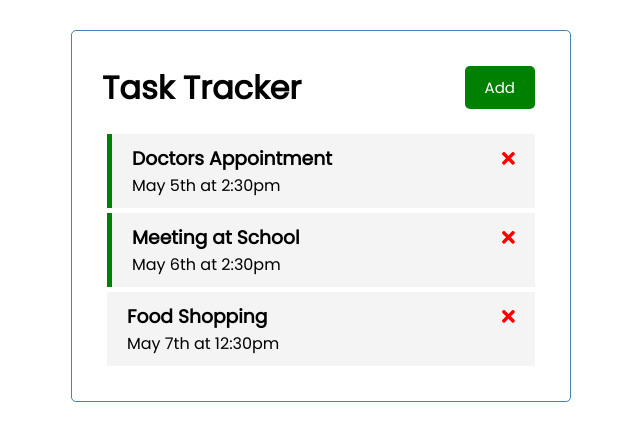
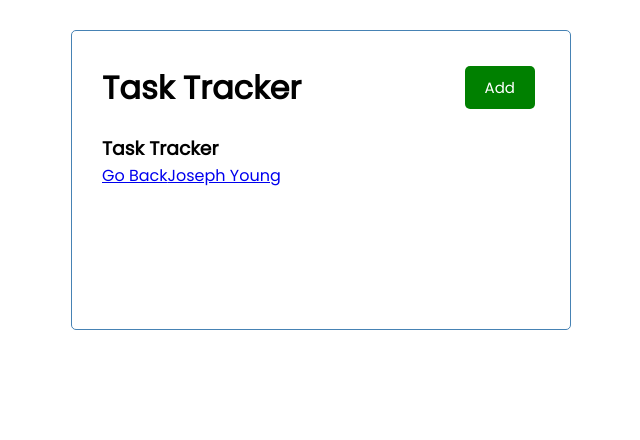
Before and after one commit to JYoung32/task-tracker, an Angular app: page /about in a window 1280 px wide. Shown: the top 440 px of the page, without its empty margins (319-959 px from the left). Built offline with nearby package versions, Linux system fonts and the light colour scheme; data requests are answered from the project's data file.

Commit message:
created base about page, added router

```diff
--- a/src/app/app.component.html
+++ b/src/app/app.component.html
@@ -1,4 +1,4 @@
 <div class="container">
   <app-header></app-header>
-  <app-tasks></app-tasks>
+  <router-outlet></router-outlet>
 </div>
--- a/src/app/app.module.ts
+++ b/src/app/app.module.ts
@@ -3,6 +3,7 @@
 import { FontAwesomeModule } from '@fortawesome/angular-fontawesome';
 import { HttpClientModule } from '@angular/common/http';
 import { FormsModule } from '@angular/forms';
+import { RouterModule, Routes } from '@angular/router';
 
 import { AppComponent } from './app.component';
 import { HeaderComponent } from './components/header/header.component';
@@ -10,7 +11,13 @@
 import { TasksComponent } from './components/tasks/tasks.component';
 import { TasksItemComponent } from './components/tasks-item/tasks-item.component';
 import { AddTaskComponent } from './components/add-task/add-task.component';
+import { AboutComponent } from './components/about/about.component';
+import { FooterComponent } from './components/footer/footer.component';
 
+const appRoutes: Routes = [
+  {path: '', component: TasksComponent},
+  {path: 'about', component: AboutComponent}
+]
 
 @NgModule({
   declarations: [
@@ -19,13 +26,16 @@
     ButtonComponent,
     TasksComponent,
     TasksItemComponent,
-    AddTaskComponent
+    AddTaskComponent,
+    AboutComponent,
+    FooterComponent
   ],
   imports: [
     BrowserModule,
     FontAwesomeModule,
     HttpClientModule,
-    FormsModule
+    FormsModule,
+    RouterModule.forRoot(appRoutes)
   ],
   providers: [],
   bootstrap: [AppComponent]
--- /dev/null
+++ b/src/app/components/about/about.component.html
@@ -0,0 +1,6 @@
+<div>
+    <h3>Task Tracker</h3>
+    <a routerLink="/">Go Back</a>
+    <b></b>
+    <a href="www.josephyoung.dev">Joseph Young</a>
+</div>
--- /dev/null
+++ b/src/app/components/about/about.component.ts
@@ -0,0 +1,15 @@
+import { Component, OnInit } from '@angular/core';
+
+@Component({
+  selector: 'app-about',
+  templateUrl: './about.component.html',
+  styleUrls: ['./about.component.css']
+})
+export class AboutComponent implements OnInit {
+
+  constructor() { }
+
+  ngOnInit(): void {
+  }
+
+}
--- /dev/null
+++ b/src/app/components/footer/footer.component.html
@@ -0,0 +1 @@
+<p>footer works!</p>
--- /dev/null
+++ b/src/app/components/footer/footer.component.ts
@@ -0,0 +1,15 @@
+import { Component, OnInit } from '@angular/core';
+
+@Component({
+  selector: 'app-footer',
+  templateUrl: './footer.component.html',
+  styleUrls: ['./footer.component.css']
+})
+export class FooterComponent implements OnInit {
+
+  constructor() { }
+
+  ngOnInit(): void {
+  }
+
+}
```
Also changed, not shown: src/app/components/about/about.component.css (added), src/app/components/footer/footer.component.css (added), 2 other files (tests, documents, lock files or other folders).
